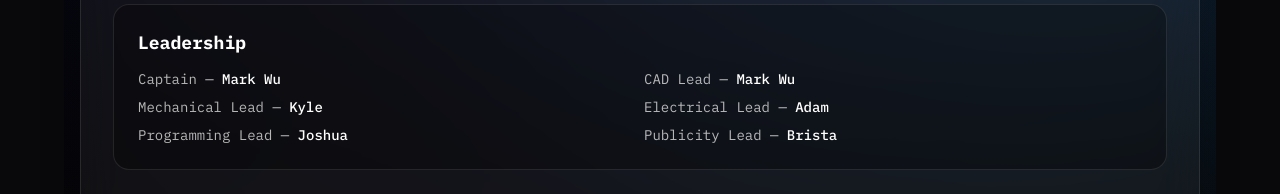
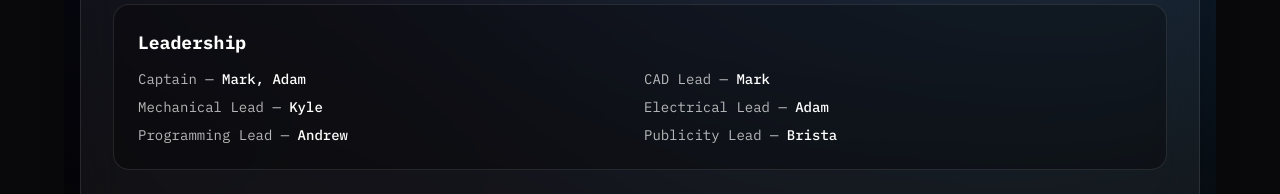
Before and after one commit to markwu123454/portfolio-website, a Next.js app: page /misc/scavenger in a window 1280 px wide. Shown: the part 257-451 px from the top of the page. Built offline with nearby package versions, Linux system fonts and the light colour scheme.

Commit message:
regular update

```diff
--- a/src/app/misc/scavenger/page.tsx
+++ b/src/app/misc/scavenger/page.tsx
@@ -22,11 +22,11 @@ export default function Page() {
                 <section className="mb-6 rounded-2xl border border-white/10 bg-black/30 p-6">
                     <h2 className="text-lg font-semibold">Leadership</h2>
                     <ul className="mt-3 grid grid-cols-1 gap-2 text-sm text-white/70 sm:grid-cols-2">
-                        <li>Captain — <span className="font-medium text-white">Mark Wu</span></li>
-                        <li>CAD Lead — <span className="font-medium text-white">Mark Wu</span></li>
+                        <li>Captain — <span className="font-medium text-white">Mark, Adam</span></li>
+                        <li>CAD Lead — <span className="font-medium text-white">Mark</span></li>
                         <li>Mechanical Lead — <span className="font-medium text-white">Kyle</span></li>
                         <li>Electrical Lead — <span className="font-medium text-white">Adam</span></li>
-                        <li>Programming Lead — <span className="font-medium text-white">Joshua</span></li>
+                        <li>Programming Lead — <span className="font-medium text-white">Andrew</span></li>
                         <li>Publicity Lead — <span className="font-medium text-white">Brista</span></li>
                     </ul>
                 </section>
--- a/src/app/teamsprocket/page.tsx
+++ b/src/app/teamsprocket/page.tsx
@@ -102,7 +102,7 @@ export default function SprocketPage() {
                             First Age(2025-26)
                         </p>
                         <p className="mt-2 text-sm text-white/70">
-                            Competitions: TBD
+                            Competitions: CA District San Gabriel Valley Event(Mar 27-29)
                         </p>
                         <p className="mt-2 text-sm text-white/70">
                             Awards: TBD
```
